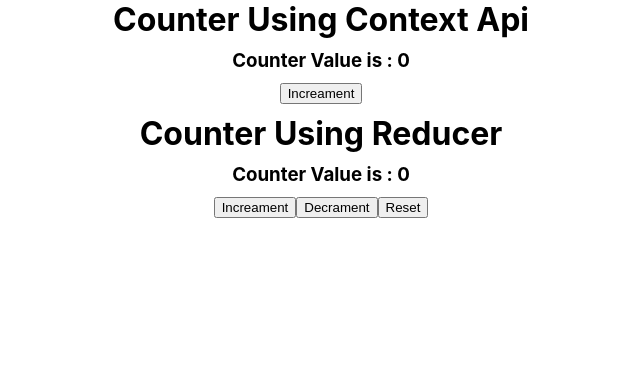
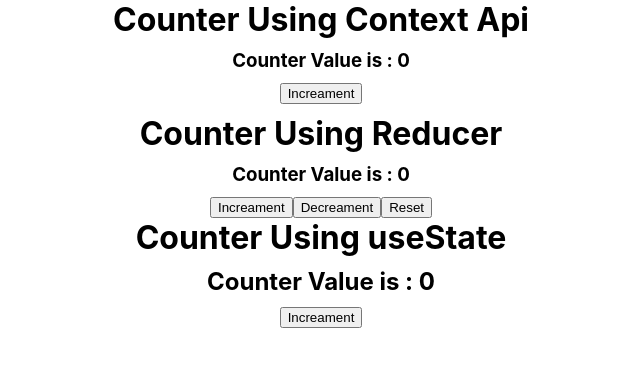
Before and after one commit to krafay92/Bootcamp_React, a React (Create React App) app: page / in a window 1280 px wide. Shown: the top 366 px of the page, without its empty margins (319-959 px from the left). Built offline with nearby package versions, Linux system fonts and the light colour scheme.

Commit message:
adding Counter of useState

```diff
--- a/src/App.js
+++ b/src/App.js
@@ -1,6 +1,7 @@
 import React, {useState} from 'react';
 import Par from "./Parent";
 import counterContext from "./Contextapi";
+import Usestate from './useState';
 import './App.css';
 
 
@@ -12,6 +13,7 @@ let counterArray = useState(0);
     <counterContext.Provider value = {counterArray}>
       <div>
         <Par />
+        <Usestate />
       </div>
     </counterContext.Provider>
 
--- a/src/Child2.js
+++ b/src/Child2.js
@@ -1,16 +1,17 @@
-import React , {useReducer} from 'react';
-import Reducer from './Reducer';
-
+import React, { useReducer } from 'react';
+import Reducer from './Reducer'
 
 const Child2 = () => {
-    let [value, dispatch] = useReducer(Reducer, 0);
+
+let [value, dispatch] = useReducer(Reducer , 0);
+
     return(
         <div>
             <h1 className = "margin">Counter Using Reducer</h1>
-            <h3 className = "margin">Counter Value is : {value}</h3>
-            <button onClick = {() => dispatch('INCREAMENT')}>Increament</button>
+            <h3 className = "margin">Counter Value is : {value} </h3>
+            <button onClick = { () => dispatch('INCREAMENT')}>Increament</button>
             {/* Extra */}
-            <button onClick = { () => dispatch('DECREAMENT')}> Decrament</button>
+            <button onClick = { () => dispatch('DECREAMENT')}>Decreament</button>
             <button onClick = { () => dispatch('RESET')}>Reset</button>
         </div>
     )
--- a/src/Contextapi.js
+++ b/src/Contextapi.js
@@ -1,5 +1,4 @@
-import React, {createContext} from "react";
-
+import React, {createContext} from 'react';
 
 let counterContext = createContext(0);
 
--- /dev/null
+++ b/src/useState.js
@@ -0,0 +1,17 @@
+import React, { useState} from 'react';
+
+
+let Usestate = () => {
+
+    let counter = useState(0);
+
+    return(
+        <div>
+            <h1 className = "margin">Counter Using useState</h1>
+            <h2 className = "margin">Counter Value is : {counter[0]}</h2>
+            <button onClick = { () => {(counter[1])(++counter[0])} }>Increament</button>
+        </div>
+    )
+}
+
+export default Usestate;
```
Also changed, not shown: src/Reducer.js (+4 -3 lines), 1 other file (tests, documents, lock files or other folders).
